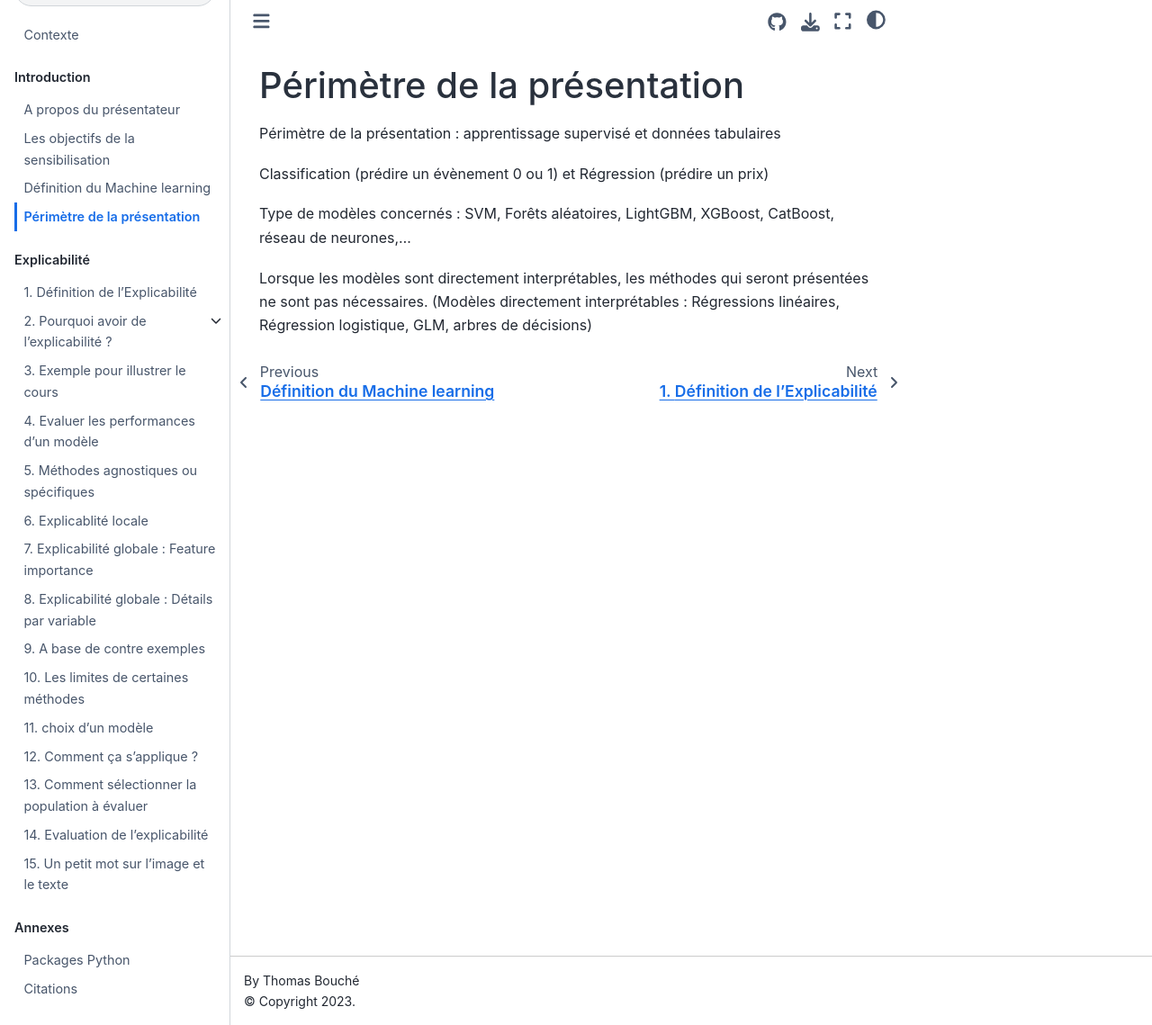
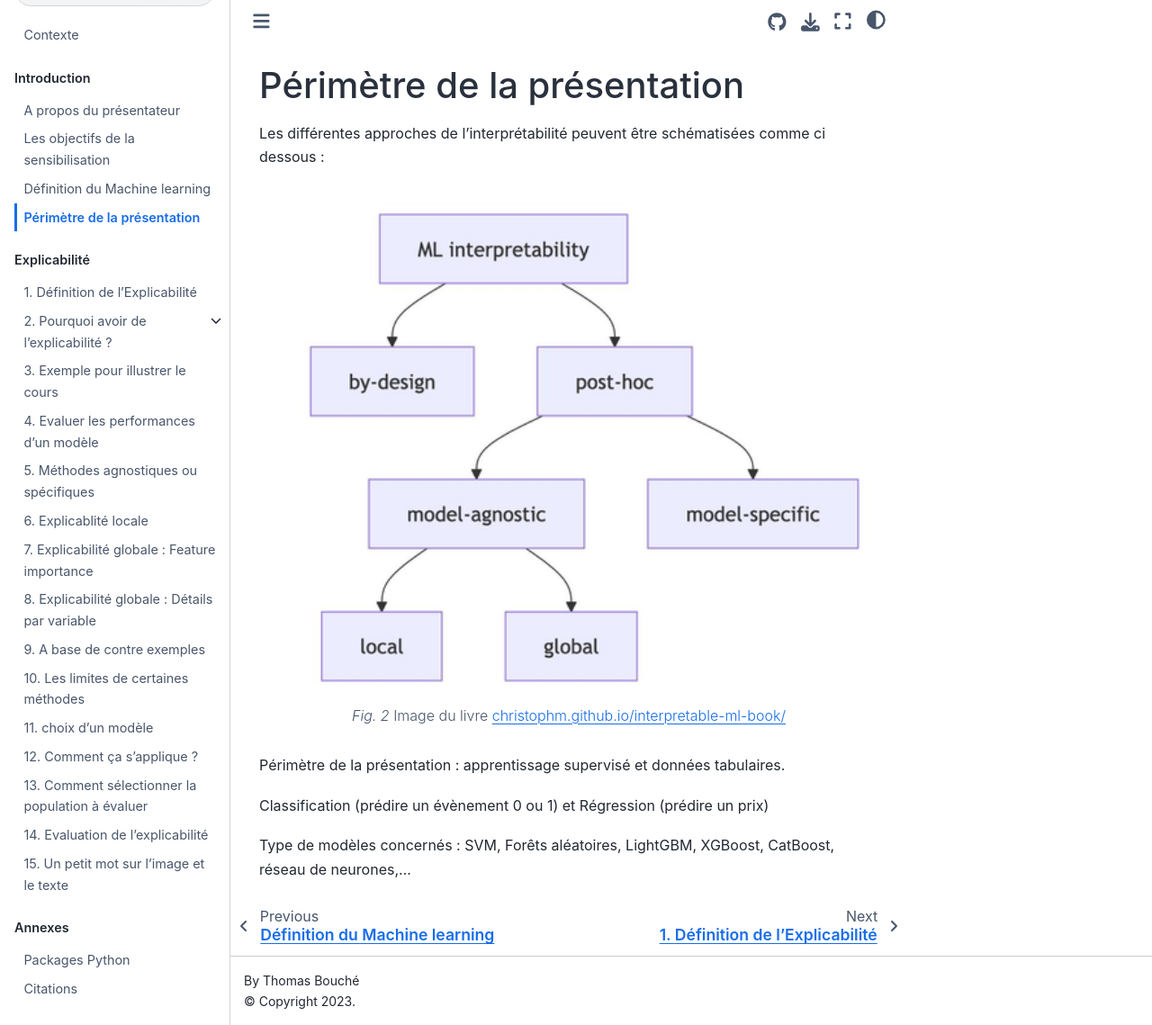
Before and after one commit to ThomasBoucheCours/sensibilisation_explicabilite, a Jupyter Book: the page built from cours/DUT/book/chapter/03-perimetre.md, in a window 1280 px wide and 1139 px high. Shown: the whole window at 90% size. Built offline with Jupyter Book 1.0.4 settings and Sphinx 7.4.7 and the Sphinx Book theme 1.1.4, drawn with Linux system fonts in a browser that asks for light colours.

Commit message:
maj 2026

````diff
--- a/cours/DUT/book/chapter/03-perimetre.md
+++ b/cours/DUT/book/chapter/03-perimetre.md
@@ -1,9 +1,18 @@
 # Périmètre de la présentation
 
-Périmètre de la présentation : apprentissage supervisé et données tabulaires
+Les différentes approches de l'interprétabilité peuvent être schématisées comme ci dessous :
+
+```{figure} ../../../../assets/method_overview.png
+---
+width: 750px
+name: method_overview
+---
+Image du livre [christophm.github.io/interpretable-ml-book/](https://christophm.github.io/interpretable-ml-book/)
+```
+
+
+Périmètre de la présentation : apprentissage supervisé et données tabulaires.
 
 Classification (prédire un évènement 0 ou 1) et Régression (prédire un prix)
 
 Type de modèles concernés : SVM, Forêts aléatoires, LightGBM, XGBoost, CatBoost, réseau de neurones,...
-
-Lorsque les modèles sont directement interprétables, les méthodes qui seront présentées ne sont pas nécessaires. (Modèles directement interprétables : Régressions linéaires, Régression logistique, GLM, arbres de décisions)
````
Also changed, not shown: cours/DUT/book/chapter/00-presentateur.md (+1 -1 lines), cours/DUT/book/chapter/15-explicabilite_locale.md (+4 -3 lines), assets/method_overview.png (added), assets/shap_exemple.png, assets/shapash_local_plot.png, cours/DUT/book/logo.png.
